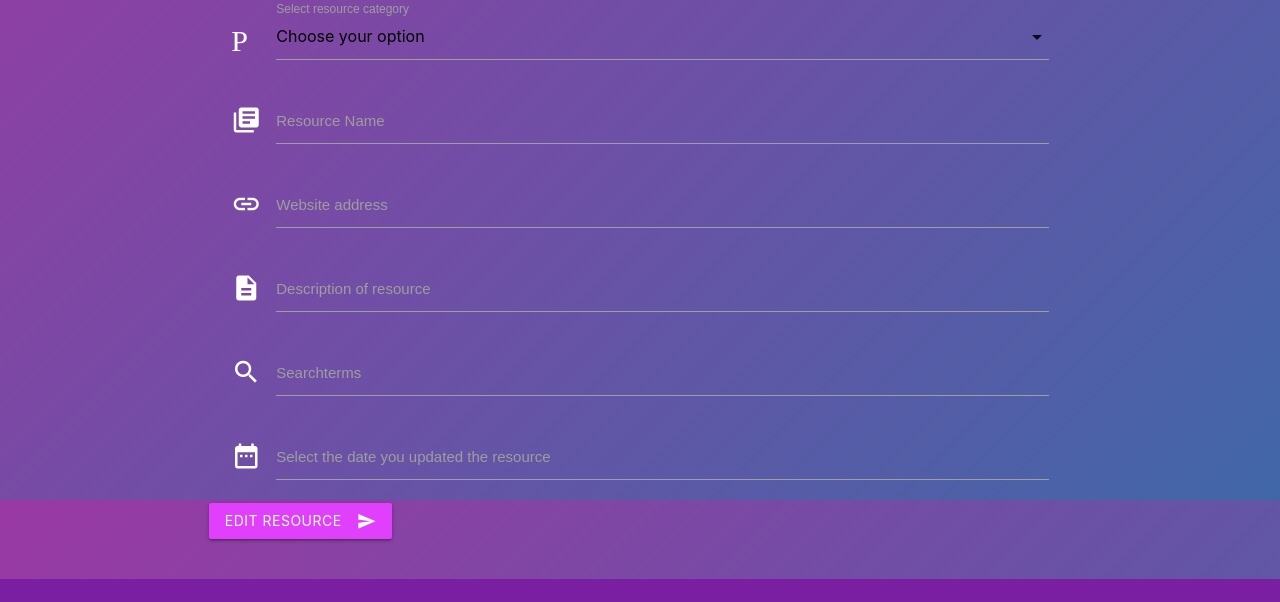
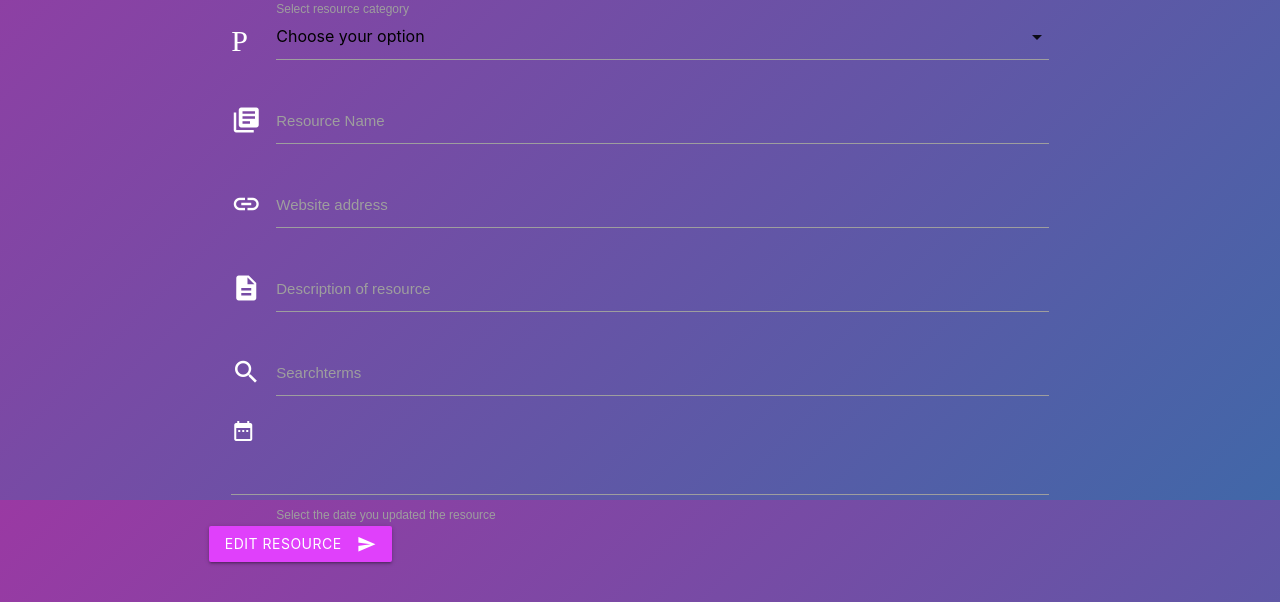
Before and after one commit to Mismiles/clinical-search-tool, a Flask app: template templates/editresource.html in a window 1280 px wide. Shown: the part 300-902 px from the top of the page. Before the commit the page ends 879 px from the top, so only its background shows below. Run offline with Flask 2, Linux system fonts and the light colour scheme; the template is opened without the code that fills it, so the values that code supplies are empty; some libraries are stand-ins or nearby versions.

Commit message:
removed class in datepickers to try to remove bug

```diff
--- a/templates/addresource.html
+++ b/templates/addresource.html
@@ -30,7 +30,7 @@
                 <i class="material-icons prefix">search</i> <input class="validate" id="searchterms" name="searchterms" type="text"> <label for="icon_prefix">Search Terms (separate by a comma)</label>
             </div>
             <div class="input-field col s12">
-                <i class="input-field material-icons prefix">date_range</i> <input class="input-field datepicker" id="resource_updated" name="resource_updated" type="text"> <label for="icon_prefix">Select the date you updated the resource</label>
+                <i class="material-icons prefix">date_range</i> <input class="datepicker" id="resource_updated" name="resource_updated" type="text"> <label for="icon_prefix">Select the date you updated the resource</label>
             </div>
             <div class="row col s12">
                 <button class="btn waves-effect #e040fb purple accent-2" name="action" type="submit">Add resource <i class="material-icons right">send</i></button>
--- a/templates/editresource.html
+++ b/templates/editresource.html
@@ -40,9 +40,9 @@
         <input id="searchterms" name="searchterms" type="text" class="validate" value="{{resource.searchterms}}">
         <label for="icon_prefix">Searchterms</label>
     </div>
-    <div class="input-field col s12">
+    <div class="col s12">
         <i class="material-icons prefix">date_range</i>
-        <input id="resource_updated" name="resource_updated" type="text" class="input-field datepicker" value="">
+        <input id="resource_updated" name="resource_updated" type="text" class="datepicker" value="">
         <label for="icon_prefix">Select the date you updated the resource</label>
     </div>
     <div class="row">
```
